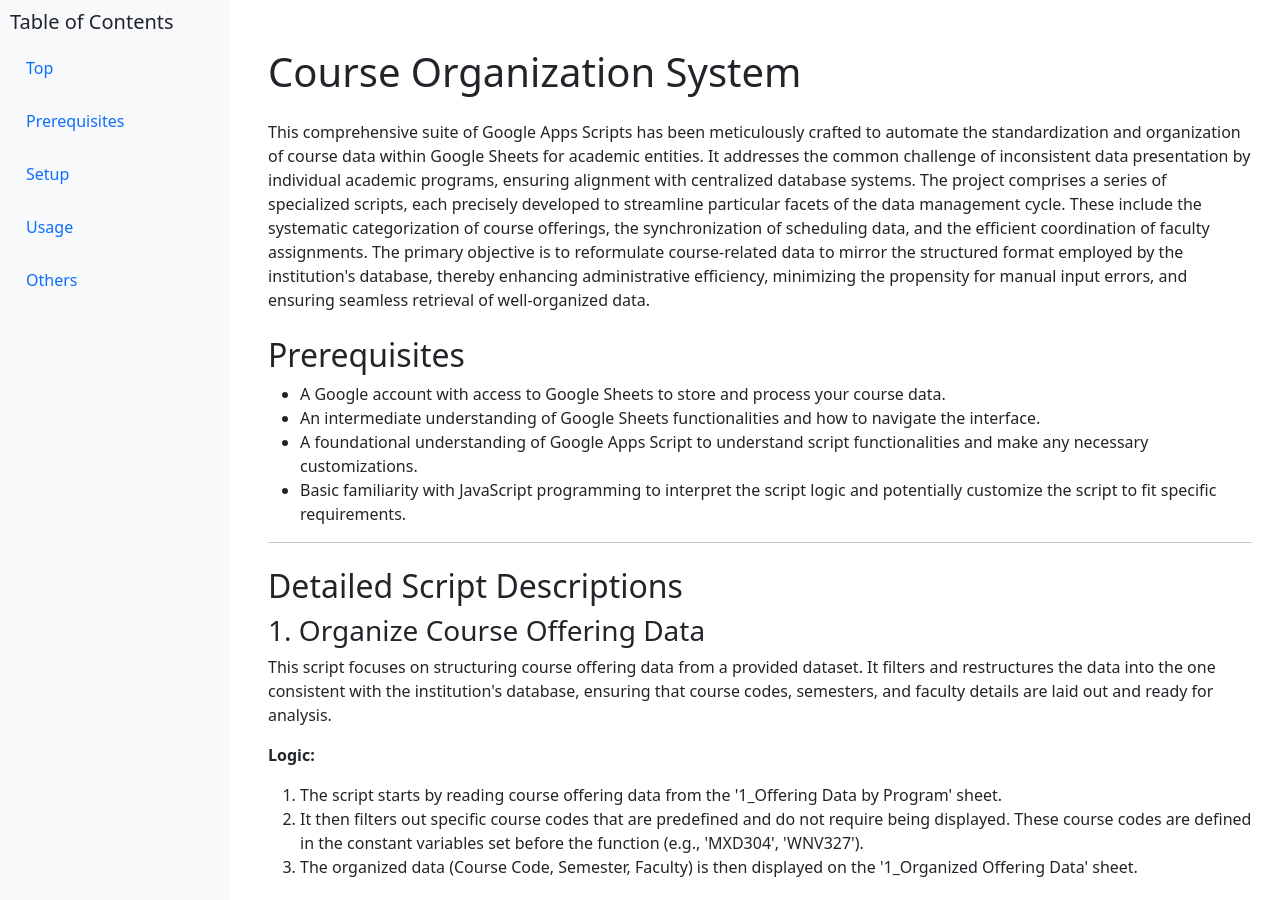
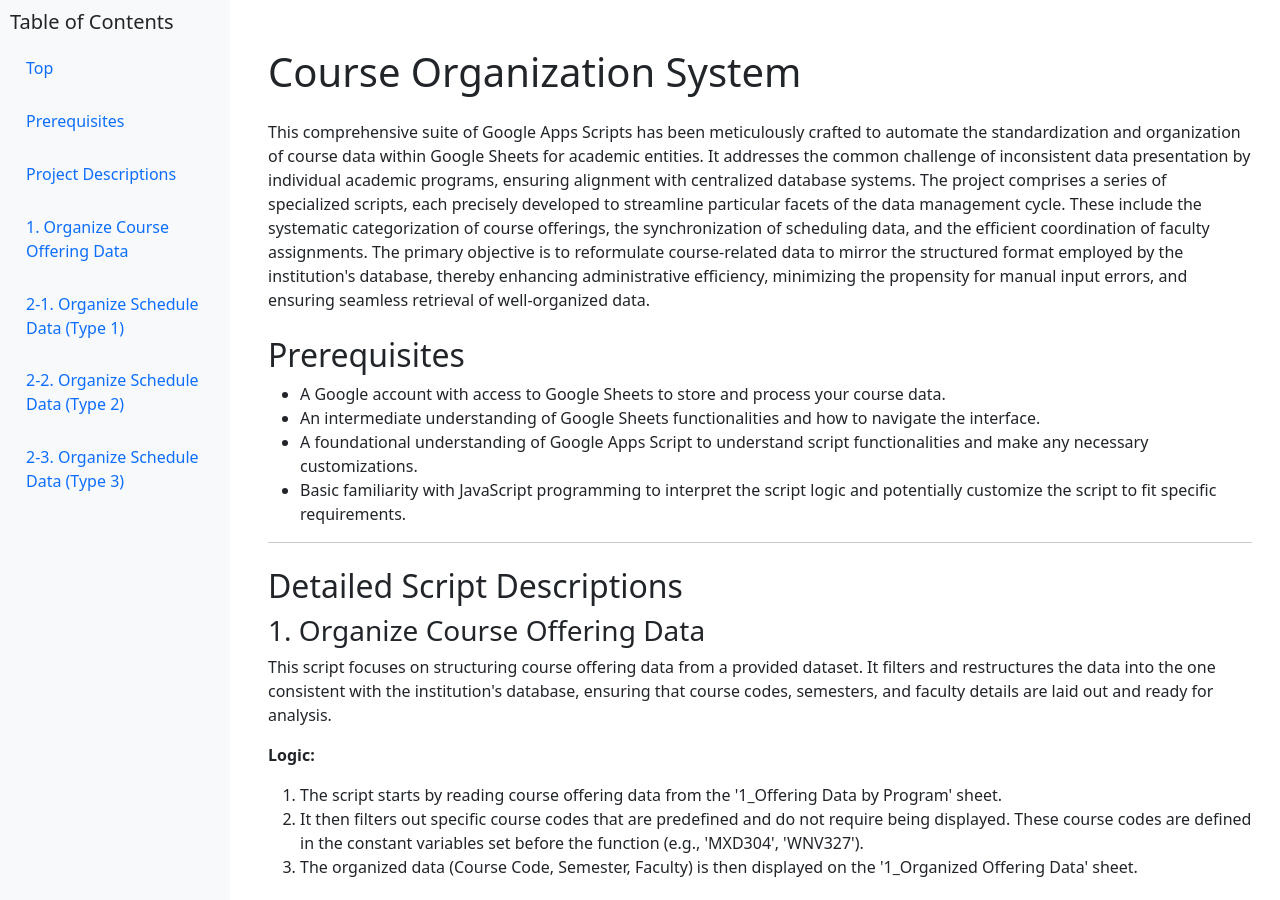
Before and after one commit to tsato21/organize-course-data, a Jekyll site: the page built from docs/index.html, in a window 1280 px wide and 900 px high. Built offline with Jekyll 4.4.1, drawn with Linux system fonts in a browser that asks for light colours.

Commit message:
Update default.html

```diff
--- a/docs/_layouts/default.html
+++ b/docs/_layouts/default.html
@@ -12,9 +12,11 @@
     <ul class="nav nav-pills flex-column">
         <li class="nav-item"><a href="#top" class="nav-link">Top</a></li>
         <li class="nav-item"><a href="#prerequisites" class="nav-link">Prerequisites</a></li>
-        <li class="nav-item"><a href="#setup" class="nav-link">Setup</a></li>
-        <li class="nav-item"><a href="#usage" class="nav-link">Usage</a></li>
-        <li class="nav-item"><a href="#others" class="nav-link">Others</a></li>
+        <li class="nav-item"><a href="#project" class="nav-link">Project Descriptions</a></li>
+        <li class="nav-item"><a href="#1-1_organize-offering-data" class="nav-link">1. Organize Course Offering Data</a></li>
+        <li class="nav-item"><a href="#2-1_organize-schedule-data" class="nav-link">2-1. Organize Schedule Data (Type 1)</a></li>
+        <li class="nav-item"><a href="#2-2_organize-schedule-data" class="nav-link">2-2. Organize Schedule Data (Type 2)</a></li>
+        <li class="nav-item"><a href="#2-3_organize-schedule-data" class="nav-link">2-3. Organize Schedule Data (Type 3)</a></li>
     </ul>
   </div>
 
```
